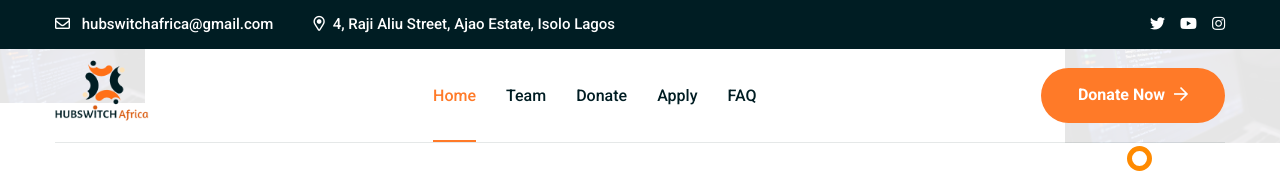
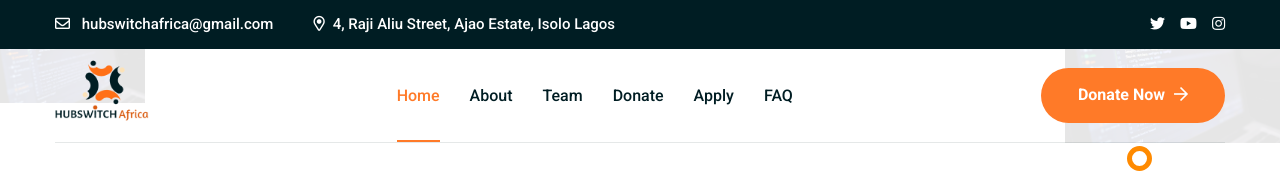
Before and after one commit to hubswitch-africa/hubswitch, a Next.js app: page / in a window 1280 px wide. Shown: the top 188 px of the page. Built offline with nearby package versions, Linux system fonts and the light colour scheme.

Commit message:
Add about link to navbar

```diff
--- a/src/layouts/Header.js
+++ b/src/layouts/Header.js
@@ -71,9 +71,10 @@ const Header = ({ transparentTop, transparentHeader, topSecondaryBg }) => {
             <div className="nav-menu" id="menu">
               <ul>
                 <li>
-                  <Link href="/">
-                    Home
-                  </Link>
+                  <Link href="/">Home</Link>
+                </li>
+                <li>
+                  <Link href="/about">About</Link>
                 </li>
                 <Fragment>
                 <li>
@@ -82,8 +83,6 @@ const Header = ({ transparentTop, transparentHeader, topSecondaryBg }) => {
                   </Link>
                 </li>
                 </Fragment>
-
-
                 <Fragment>
                 <li>
                   <Link href="/donate">
--- a/src/utils.js
+++ b/src/utils.js
@@ -35,7 +35,7 @@ export const activeNavMenu = (path) => {
     if (nav.pathname === path) {
       if (!nav.href.includes("#")) {
 
-        if (nav.pathname === "/team" || nav.pathname === "/apply" || nav.pathname === "/" || nav.pathname === "/donate" || nav.pathname === "/faq") {
+        if (nav.pathname === "/about" || nav.pathname === "/team" || nav.pathname === "/apply" || nav.pathname === "/" || nav.pathname === "/donate" || nav.pathname === "/faq") {
           nav.parentElement.className = "current";
         } else {
           // This applies to dropdowns in the navbar only
```
